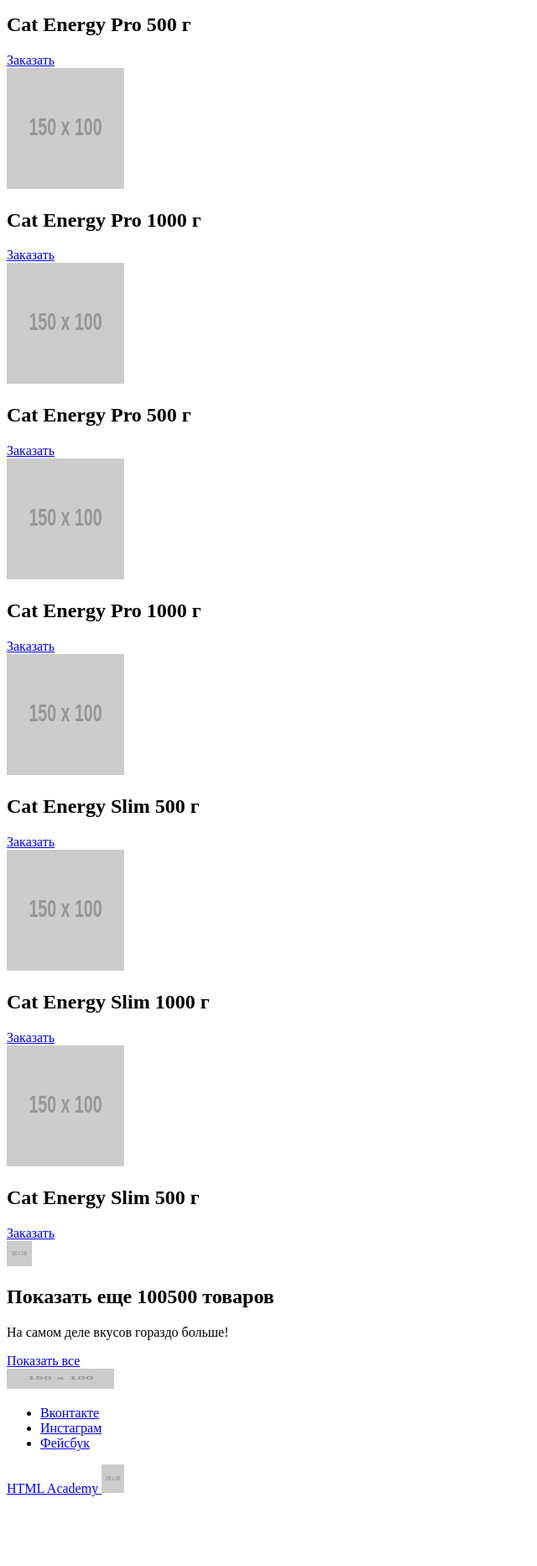
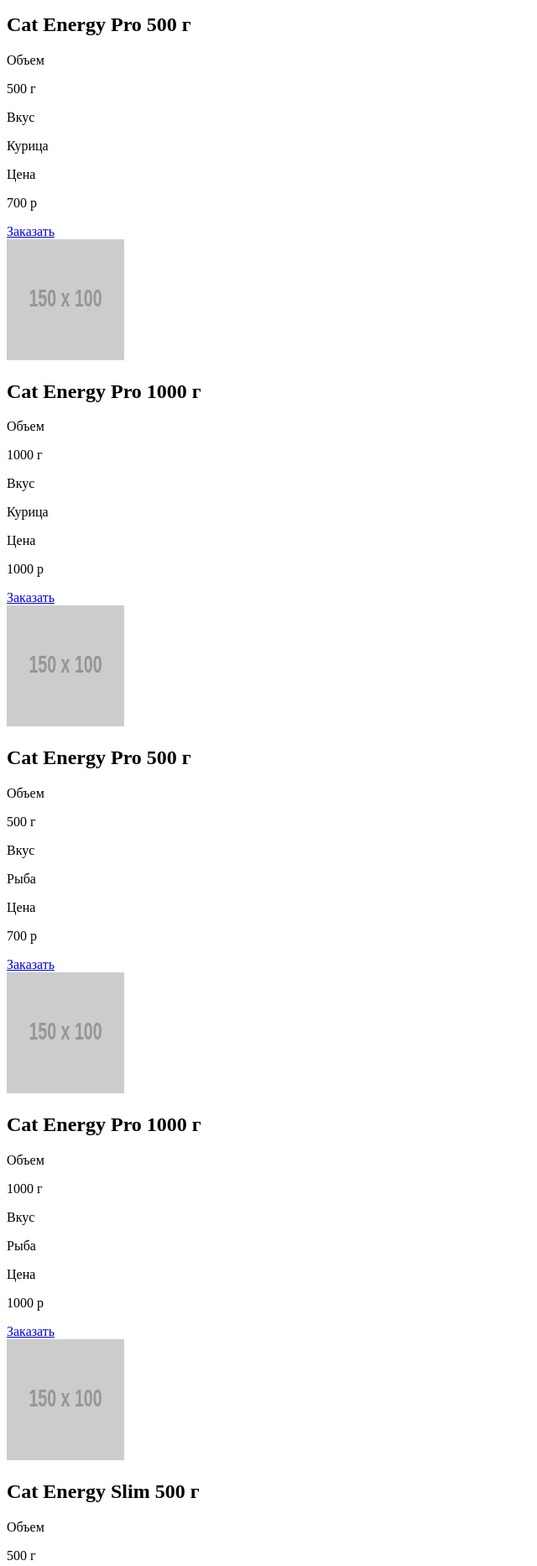
Before and after one commit to Nickdem/903011-cat-energy-16, a website: page source/catalog.html in a window 1280 px wide. Shown: the part 360-2225 px from the top of the page at 84% size, without its empty margins (0-640 px from the left). Before the commit the page ends 2150 px from the top, so only its background shows below. Drawn offline with Linux system fonts and the light colour scheme; placeholder pictures from the web are drawn by us.

Commit message:
Убрал таблицу из характеристик блюд каталога

```diff
--- a/source/catalog.html
+++ b/source/catalog.html
@@ -38,21 +38,20 @@
             <img src="http://placehold.it/150x100" width="140px" height="144px" alt="Куриный Cat Energy Pro 500г">
           </div>
           <h2 class="catalog__product-name">Cat Energy Pro 500 г</h2>
-          <!-- Заменю таблицу, только на что будет лучше?
-          <table class="item__table">
-            <tr class="item__table-row">
-              <td class="item__table-cell">Объем</td>
-              <td class="item__table-cell">500 г</td>
-            </tr>
-            <tr class="item__table-row">
-              <td class="item__table-cell">Вкус</td>
-              <td class="item__table-cell">Курица</td>
-            </tr>
-            <tr class="item__table-row">
-              <td class="item__table-cell">Цена</td>
-              <td class="item__table-cell">700 р</td>
-            </tr>
-          </table> -->
+          <div class="catalog__product-feature">
+            <div class="item__product-volume">
+              <p>Объем</p>
+              <p>500 г</p>
+            </div>
+            <div class="catalog__product-flawor">
+              <p>Вкус</p>
+              <p>Курица</p>
+            </div>
+            <div class="catalog__product-price">
+              <p>Цена</p>
+              <p>700 р</p>
+            </div>
+          </div>
           <div class="catalog__product-order">
             <a href="#" class="button">Заказать</a>
           </div>
@@ -63,21 +62,20 @@
             <img src="http://placehold.it/150x100" width="140px" height="144px" alt="Куриный Cat Energy 1000г">
           </div>
           <h2 class="catalog__product-name">Cat Energy Pro 1000 г</h2>
-          <!--
-          <table class="item__table">
-            <tr class="item__table-row">
-              <td class="item__table-cell">Объем</td>
-              <td class="item__table-cell">1000 г</td>
-            </tr>
-            <tr class="item__table-row">
-              <td class="item__table-cell">Вкус</td>
-              <td class="item__table-cell">Курица</td>
-            </tr>
-            <tr class="item__table-row">
-              <td class="item__table-cell">Цена</td>
-              <td class="item__table-cell">1000 р</td>
-            </tr>
-          </table> -->
+          <div class="catalog__product-feature">
+            <div class="item__product-volume">
+              <p>Объем</p>
+              <p>1000 г</p>
+            </div>
+            <div class="catalog__product-flawor">
+              <p>Вкус</p>
+              <p>Курица</p>
+            </div>
+            <div class="catalog__product-price">
+              <p>Цена</p>
+              <p>1000 р</p>
+            </div>
+          </div>
           <div class="catalog__product-order">
             <a href="#" class="button">Заказать</a>
           </div>
@@ -88,21 +86,20 @@
             <img src="http://placehold.it/150x100" width="140px" height="144px" alt="Рыбный Cat Energy 500г">
           </div>
           <h2 class="catalog__product-name">Cat Energy Pro 500 г</h2>
-          <!--
-          <table class="item__table">
-            <tr class="item__table-row">
-              <td class="item__table-cell">Объем</td>
-              <td class="item__table-cell">500 г</td>
-            </tr>
-            <tr class="item__table-row">
-              <td class="item__table-cell">Вкус</td>
-              <td class="item__table-cell">Рыба</td>
-            </tr>
-            <tr class="item__table-row">
-              <td class="item__table-cell">Цена</td>
-              <td class="item__table-cell">700 р</td>
-            </tr>
-          </table> -->
+          <div class="catalog__product-feature">
+            <div class="item__product-volume">
+              <p>Объем</p>
+              <p>500 г</p>
+            </div>
+            <div class="catalog__product-flawor">
+              <p>Вкус</p>
+              <p>Рыба</p>
+            </div>
+            <div class="catalog__product-price">
+              <p>Цена</p>
+              <p>700 р</p>
+            </div>
+          </div>
           <div class="catalog__product-order">
             <a href="#" class="button">Заказать</a>
           </div>
@@ -113,21 +110,20 @@
             <img src="http://placehold.it/150x100" width="140px" height="144px" alt="Рыбный Cat Energy 1000г">
           </div>
           <h2 class="catalog__product-name">Cat Energy Pro 1000 г</h2>
-          <!--
-          <table class="item__table">
-            <tr class="item__table-row">
-              <td class="item__table-cell">Объем</td>
-              <td class="item__table-cell">1000 г</td>
-            </tr>
-            <tr class="item__table-row">
-              <td class="item__table-cell">Вкус</td>
-              <td class="item__table-cell">Рыба</td>
-            </tr>
-            <tr class="item__table-row">
-              <td class="item__table-cell">Цена</td>
-              <td class="item__table-cell">1000 р</td>
-            </tr>
-          </table> -->
+          <div class="catalog__product-feature">
+            <div class="item__product-volume">
+              <p>Объем</p>
+              <p>1000 г</p>
+            </div>
+            <div class="catalog__product-flawor">
+              <p>Вкус</p>
+              <p>Рыба</p>
+            </div>
+            <div class="catalog__product-price">
+              <p>Цена</p>
+              <p>1000 р</p>
+            </div>
+          </div>
           <div class="catalog__product-order">
             <a href="#" class="button">Заказать</a>
           </div>
@@ -138,21 +134,20 @@
             <img src="http://placehold.it/150x100" width="140px" height="144px" alt="Гречневый Cat Energy 500г">
           </div>
           <h2 class="catalog__product-name">Cat Energy Slim 500 г</h2>
-          <!--
-          <table class="item__table">
-            <tr class="item__table-row">
-              <td class="item__table-cell">Объем</td>
-              <td class="item__table-cell">500 г</td>
-            </tr>
-            <tr class="item__table-row">
-              <td class="item__table-cell">Вкус</td>
-              <td class="item__table-cell">Гречка</td>
-            </tr>
-            <tr class="item__table-row">
-              <td class="item__table-cell">Цена</td>
-              <td class="item__table-cell">400 р</td>
-            </tr>
-          </table> -->
+          <div class="catalog__product-feature">
+            <div class="item__product-volume">
+              <p>Объем</p>
+              <p>500 г</p>
+            </div>
+            <div class="catalog__product-flawor">
+              <p>Вкус</p>
+              <p>Гречка</p>
+            </div>
+            <div class="catalog__product-price">
+              <p>Цена</p>
+              <p>400 р</p>
+            </div>
+          </div>
           <div class="catalog__product-order">
             <a href="#" class="button">Заказать</a>
           </div>
@@ -163,21 +158,20 @@
             <img src="http://placehold.it/150x100" width="140px" height="144px" alt="Гречневый Cat Energy 1000г">
           </div>
           <h2 class="catalog__product-name">Cat Energy Slim 1000 г</h2>
-          <!--
-          <table class="item__table">
-            <tr class="item__table-row">
-              <td class="item__table-cell">Объем</td>
-              <td class="item__table-cell">1000 г</td>
-            </tr>
-            <tr class="item__table-row">
-              <td class="item__table-cell">Вкус</td>
-              <td class="item__table-cell">Гречка</td>
-            </tr>
-            <tr class="item__table-row">
-              <td class="item__table-cell">Цена</td>
-              <td class="item__table-cell">700 р</td>
-            </tr>
-          </table> -->
+          <div class="catalog__product-feature">
+            <div class="item__product-volume">
+              <p>Объем</p>
+              <p>1000 г</p>
+            </div>
+            <div class="catalog__product-flawor">
+              <p>Вкус</p>
+              <p>Гречка</p>
+            </div>
+            <div class="catalog__product-price">
+              <p>Цена</p>
+              <p>700 р</p>
+            </div>
+          </div>
           <div class="catalog__product-order">
             <a href="#" class="button">Заказать</a>
           </div>
@@ -188,21 +182,20 @@
             <img src="http://placehold.it/150x100" width="140px" height="144px" alt="Рисовый Cat Energy 500г">
           </div>
           <h2 class="catalog__product-name">Cat Energy Slim 500 г</h2>
-          <!--
-          <table class="item__table">
-            <tr class="item__table-row">
-              <td class="item__table-cell">Объем</td>
-              <td class="item__table-cell">500 г</td>
-            </tr>
-            <tr class="item__table-row">
-              <td class="item__table-cell">Вкус</td>
-              <td class="item__table-cell">Рис</td>
-            </tr>
-            <tr class="item__table-row">
-              <td class="item__table-cell">Цена</td>
-              <td class="item__table-cell">500 р</td>
-            </tr>
-          </table> -->
+          <div class="catalog__product-feature">
+            <div class="item__product-volume">
+              <p>Объем</p>
+              <p>500 г</p>
+            </div>
+            <div class="catalog__product-flawor">
+              <p>Вкус</p>
+              <p>Рис</p>
+            </div>
+            <div class="catalog__product-price">
+              <p>Цена</p>
+              <p>500 р</p>
+            </div>
+          </div>
           <div class="catalog__product-order">
             <a href="#" class="button">Заказать</a>
           </div>
```
